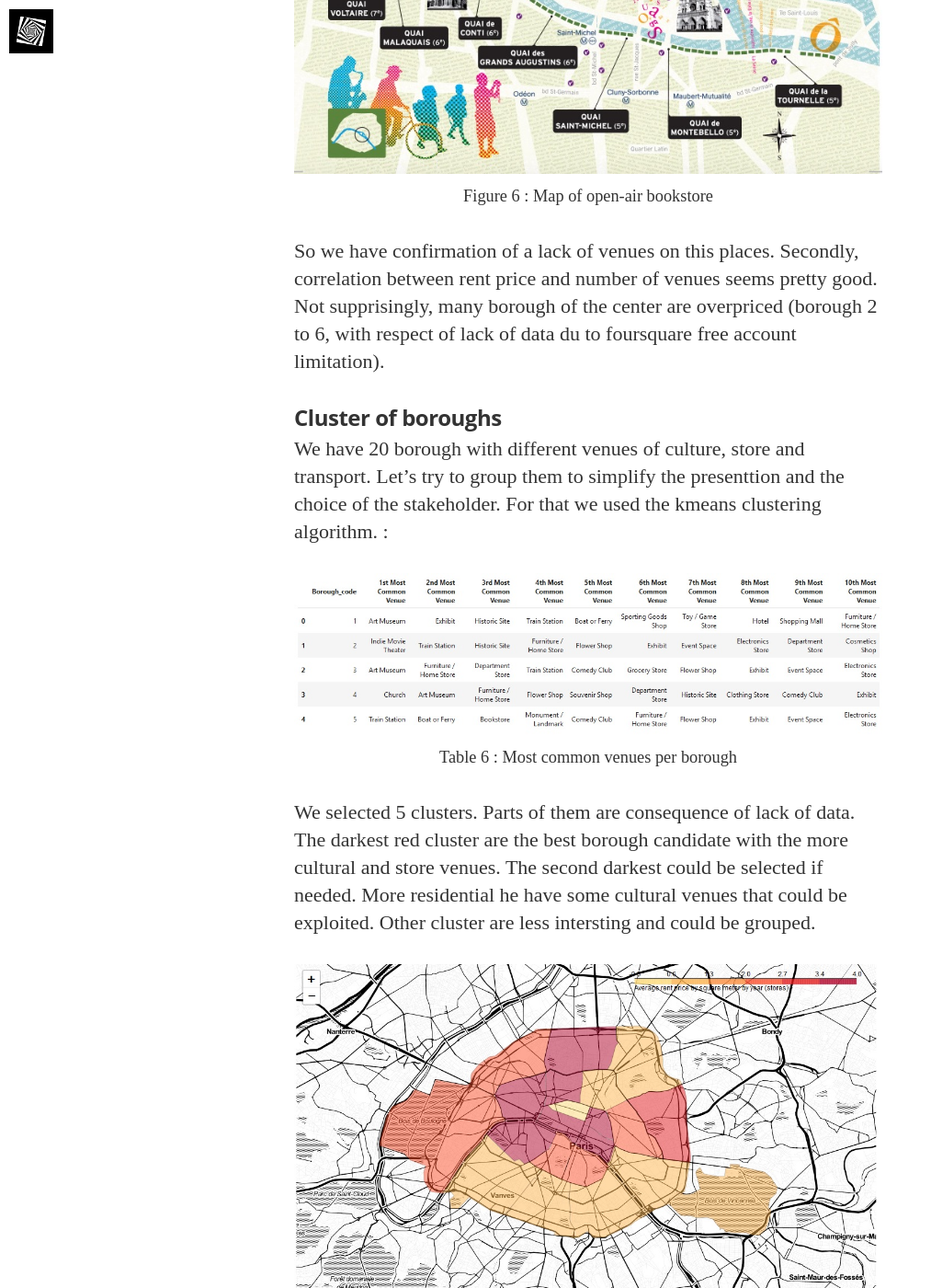
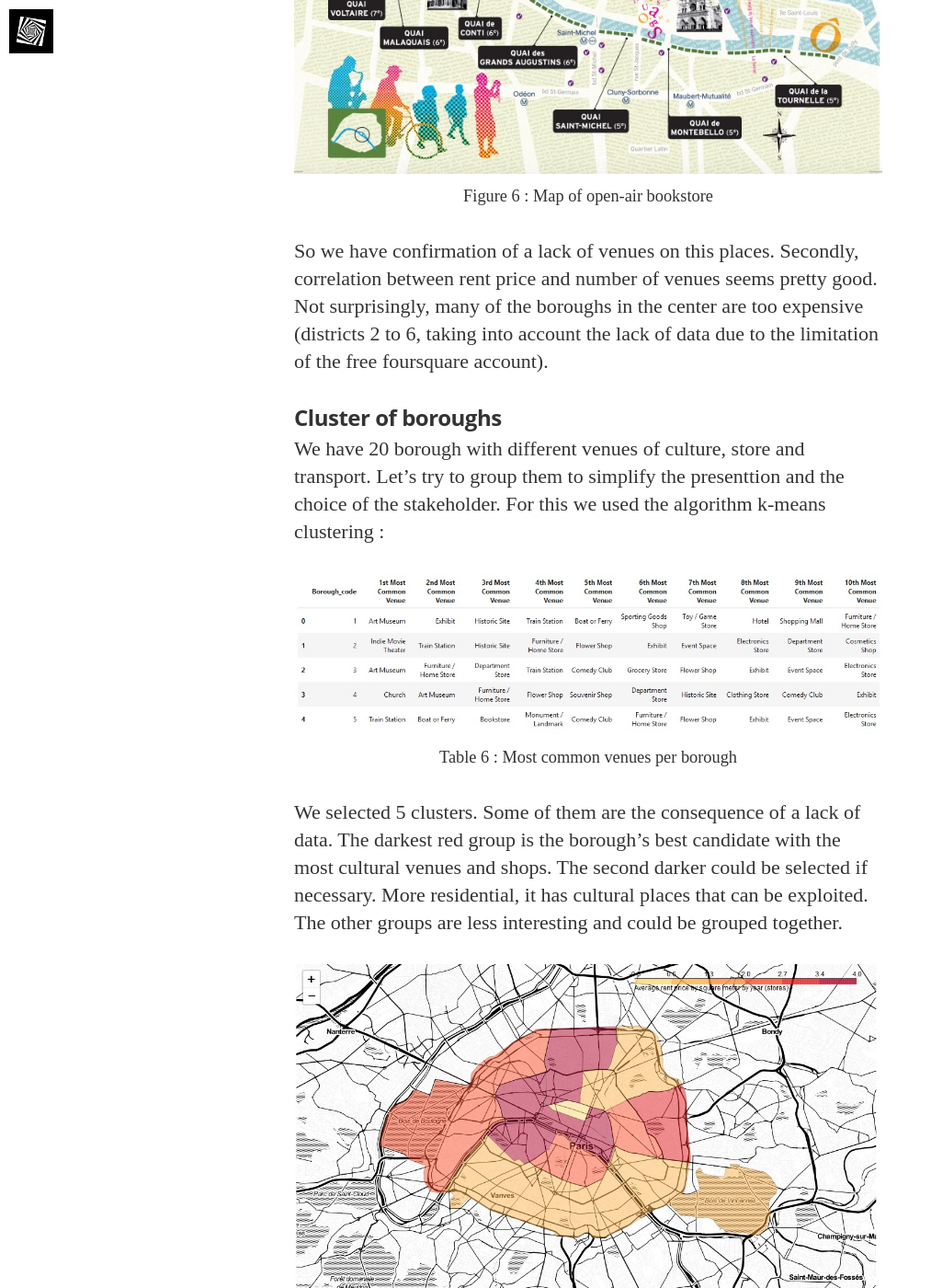
Before and after one commit to LCTyrell/LCTyrell.github.io, a Jekyll site: the page built from _posts/2019-05-25-art_bookstore.markdown, in a window 1280 px wide and 1400 px high, scrolled down 7676 px. Shown: the whole window at 92% size, without its empty margins (0-1013 px from the left). Built offline with Jekyll 4.4.1, drawn with Linux system fonts in a browser that asks for light colours; nearby versions of some CDN libraries; some web fonts are replaced.

Commit message:
Update 2019-05-25-art_bookstore.markdown

```diff
--- a/_posts/2019-05-25-art_bookstore.markdown
+++ b/_posts/2019-05-25-art_bookstore.markdown
@@ -117,17 +117,17 @@ Here we can see two things: first, we see that the outliers lack data  (borough
 </p>
 
 So we have confirmation of a lack of venues on this places.
-Secondly, correlation between rent price and number of venues seems pretty good. Not supprisingly, many borough of the center are overpriced (borough 2 to 6, with respect of lack of data du to foursquare free account limitation).
+Secondly, correlation between rent price and number of venues seems pretty good. Not surprisingly, many of the boroughs in the center are too expensive (districts 2 to 6, taking into account the lack of data due to the limitation of the free foursquare account).
 
 ### Cluster of boroughs
 
-We have 20 borough with different venues of culture, store and transport. Let’s try to group them to simplify the presenttion and the choice of the stakeholder. For that we used the kmeans clustering algorithm. :
+We have 20 borough with different venues of culture, store and transport. Let’s try to group them to simplify the presenttion and the choice of the stakeholder. For this we used the algorithm k-means clustering :
 <p align="center">
 <img src="/assets/article_images/2018-05-25-art_bookstore/mostComVenues.jpg"><br/>
 <small>Table 6 : Most common venues per borough</small>
 </p>
 
-We selected 5 clusters. Parts of them are consequence of lack of data. The darkest red cluster are the best borough candidate with the more cultural and store venues. The second darkest could be selected if needed. More residential he have some cultural venues that could be exploited. Other cluster are less intersting and could be grouped.
+We selected 5 clusters. Some of them are the consequence of a lack of data. The darkest red group is the borough's best candidate with the most cultural venues and shops. The second darker could be selected if necessary. More residential, it has cultural places that can be exploited. The other groups are less interesting and could be grouped together.
 <p align="center">
 <img src="/assets/article_images/2018-05-25-art_bookstore/Map_clusters.jpg"><br/>
 <small>Figure 7 : Map of cluster</small>
```
